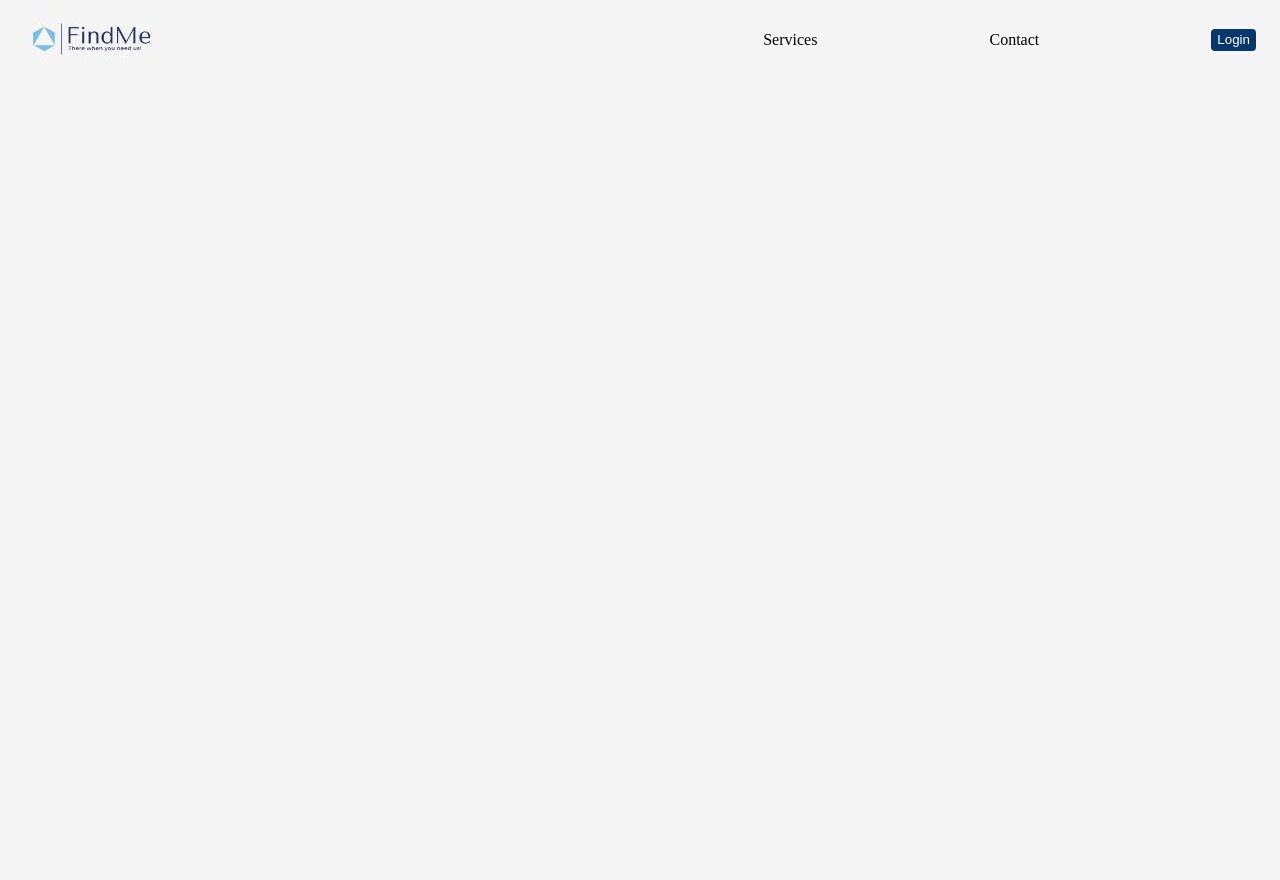
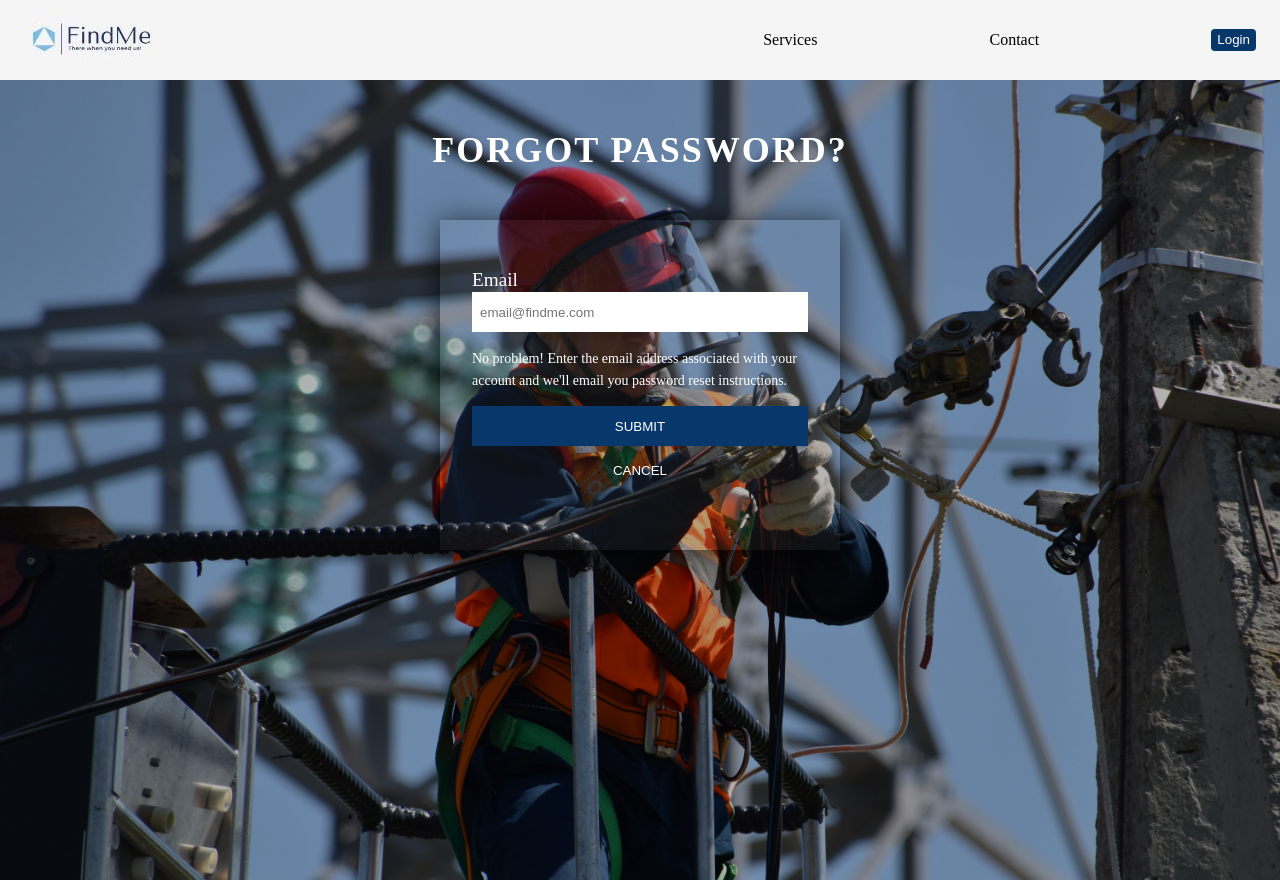
Before and after one commit to Al-Hackman/albert-hackman-capstone, a React (Create React App) app in the folder client/: page /users/new-password in a window 1280 px wide. Before the commit the page ends 800 px from the top, so only its background shows below. Built offline with nearby package versions, Linux system fonts and the light colour scheme.

Commit message:
Added Forgot Password Component

```diff
--- a/client/src/App.js
+++ b/client/src/App.js
@@ -4,6 +4,7 @@ import { Switch, Route } from "react-router-dom";
 import Header from './components/Header/Header';
 import HomePage from './components/HomePage/HomePage';
 import SignIn from './components/SignIn/SignIn';
+import ForgotPassword from './components/ForgotPassword/ForgotPassword';
 
 
 function App() {
@@ -22,6 +23,10 @@ function App() {
                       <SignIn />
                   </Route>
 
+                  <Route path="/users/new-password">
+                      <ForgotPassword />
+                  </Route>
+
                   {/* <Route path="/users/sign-up">
                       <SignUpPage />
                   </Route> */}
--- /dev/null
+++ b/client/src/components/ForgotPassword/ForgotPassword.jsx
@@ -0,0 +1,28 @@
+import React from 'react';
+import './forgotPassword.scss';
+import { Link } from 'react-router-dom';
+
+
+
+
+function ForgotPassword() {
+    return (
+         <section className="forgot-password">
+            <div className="forgot-password__wrap">
+                <h1 className="forgot-password__title">FORGOT PASSWORD?</h1>
+                <div className="forgot-password__form-wrap">
+                    <form className= "forgot-password__form">
+                        <label className="forgot-password__label">Email</label>
+                        <input type="text" className="forgot-password__input" placeholder="email@findme.com"/>
+                        <p className="forgot-password__note">No problem! Enter the email address associated with your account and we'll email you password reset instructions.</p>
+                        <button className="forgot-password__btn" type="submit" value="Submit">SUBMIT</button>
+                        <button className="forgot-password__cancel" type="reset" value="Reset">CANCEL</button>
+
+                    </form>
+                </div>
+            </div>
+        </section>
+    )
+}
+
+export default ForgotPassword;
--- /dev/null
+++ b/client/src/components/ForgotPassword/forgotPassword.scss
@@ -0,0 +1,113 @@
+@use '../../styles/partials/variables' as *;
+@use '../../styles/partials/mixins' as *;
+
+
+.forgot-password{
+    background-image: url(../../assets/images/electrician.jpg);
+    width: 100%;
+    background-repeat: repeat-x;
+    animation: slideleft 10s infinite linear;
+    -webkit-animation: slideleft 10s infinite linear;
+    background-size: cover;
+    -webkit-background-size: cover;
+    -moz-background-size: cover;
+    background-attachment: fixed;
+    position: relative;
+    min-height: 100vh;
+
+    &__title{
+        @include lower-header;
+        margin: 0px;
+        color: $secondary;
+        text-transform: uppercase;
+        letter-spacing: 2px;
+        text-align: center;
+        padding: 3rem 0px;
+    }
+
+    &__wrap{
+        background: rgba(0, 0, 0, 0.3);
+        min-height: 100vh;
+    }
+
+    &__form-wrap{
+        max-width: 288px;
+        margin: 0 auto;
+        position: relative;
+        z-index: 999;
+        padding: 3em 2em;
+        background: rgba(255, 255, 255, 0.04);
+        -webkit-box-shadow: -1px 4px 28px 0px rgb(0 0 0 / 75%);
+        -moz-box-shadow: -1px 4px 28px 0px rgba(0,0,0,0.75);
+        box-shadow: -1px 4px 28px 0px rgb(0 0 0 / 75%);
+    }
+
+    &__label{
+        color: $secondary;
+        @include sub-header;
+    }
+
+    &__input{
+        width: 100%;
+        height: 2rem;
+        display: flex;
+        justify-content: flex-end;
+        margin-bottom: 1rem;
+        border: none;
+        padding-left: 0.5rem;
+    }
+
+    &__note{
+        color: $secondary;
+        @include paragraph;
+    }
+
+    &__btn{
+        width: 100%;
+        height: 2rem;
+        background-color: $cta-button;
+        color: $secondary;
+        border: none;
+        margin-bottom: 1rem;
+    }
+    &__cancel{
+        background-color: none;
+        color: $secondary;
+        outline: none;
+        background-color:  rgba(0, 0, 0, 0);
+        border: none;
+        width: 100%;
+        display: flex;
+        justify-content: center;
+    }
+
+    @include tablet-up {
+
+        &__title{
+            @include header;
+        }
+        &__form-wrap{
+            max-width: 400px;
+        }
+        &__label{
+           font-size: 1.2rem;
+        }
+        &__input{
+            height: 2.5rem;
+        }
+        &__btn{
+            height: 2.5rem;
+        }
+        &__cancel{
+            height: 2.5rem;
+        }
+    }
+
+}
+
+
+
+@keyframes slideleft {
+	from { background-position: 0 0; }
+	to { background-position: 100% 0; }
+}
--- a/client/src/components/Header/Header.jsx
+++ b/client/src/components/Header/Header.jsx
@@ -24,7 +24,7 @@ function Header() {
                         <span className="navbar__item">Contact</span>
                     </Link>
 
-                    <NavLink to="/login" activeClassName="navbar--active" className="navbar__btn-link">
+                    <NavLink to="/users/sign-in" activeClassName="navbar--active" className="navbar__btn-link">
                         <button className="navbar__login">Login</button>
                     </NavLink>
                 </div>
--- a/client/src/components/SignIn/SignIn.jsx
+++ b/client/src/components/SignIn/SignIn.jsx
@@ -20,7 +20,7 @@ function SignIn() {
                             Keep me Logged In</label>
                         <button className="sign-in__btn">LOGIN</button>
                         <div className="sign-in__bottom">
-                            <Link to="/users/forgot-password" className="sign-in__link forgot-password">Forgot Password?</Link>
+                            <Link to="/users/new-password" className="sign-in__link forgot-pwd">Forgot Password?</Link>
                             <Link to="/users/sign-up" className="sign-in__link signup">Sign Up</Link>
                         </div>
 
```
Also changed, not shown: client/src/assets/images/electrician.jpg (added).
